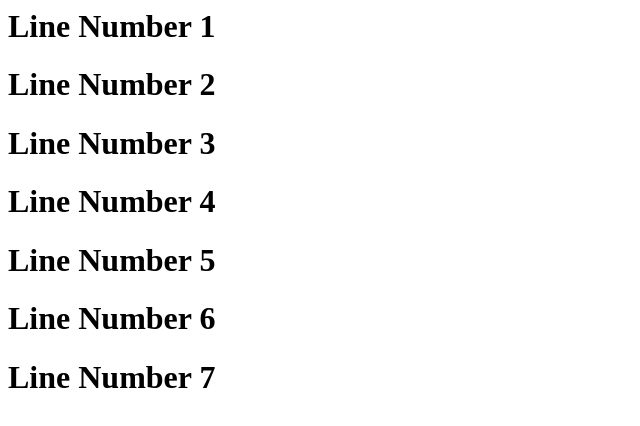
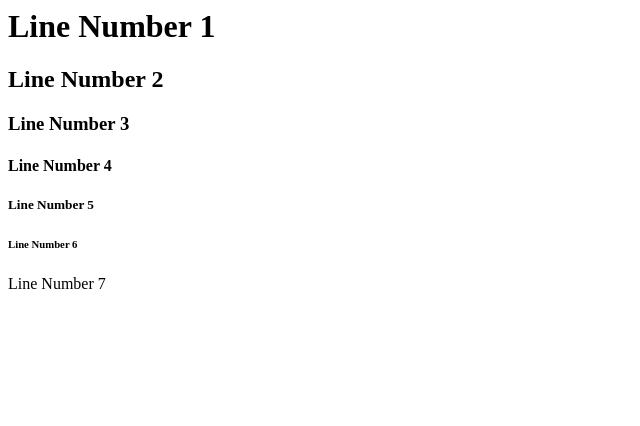
Before and after one commit to BadalKumawat/demo01, a plain HTML site: page index.html in a window 1280 px wide. Shown: the whole page, without its empty margins (0-640 px from the left). Drawn offline with Linux system fonts and the light colour scheme.

Commit message:
copy same content

```diff
--- a/index.html
+++ b/index.html
@@ -1,7 +1,7 @@
 <h1>Line Number 1 </h1>
-<h1>Line Number 2 </h1>
-<h1>Line Number 3 </h1>
-<h1>Line Number 4 </h1>
-<h1>Line Number 5 </h1>
-<h1>Line Number 6 </h1>
-<h1>Line Number 7 </h1>
+<h2>Line Number 2 </h2>
+<h3>Line Number 3 </h3>
+<h4>Line Number 4 </h4>
+<h5>Line Number 5 </h5>
+<h6>Line Number 6 </h6>
+<h7>Line Number 7 </h7>
```
